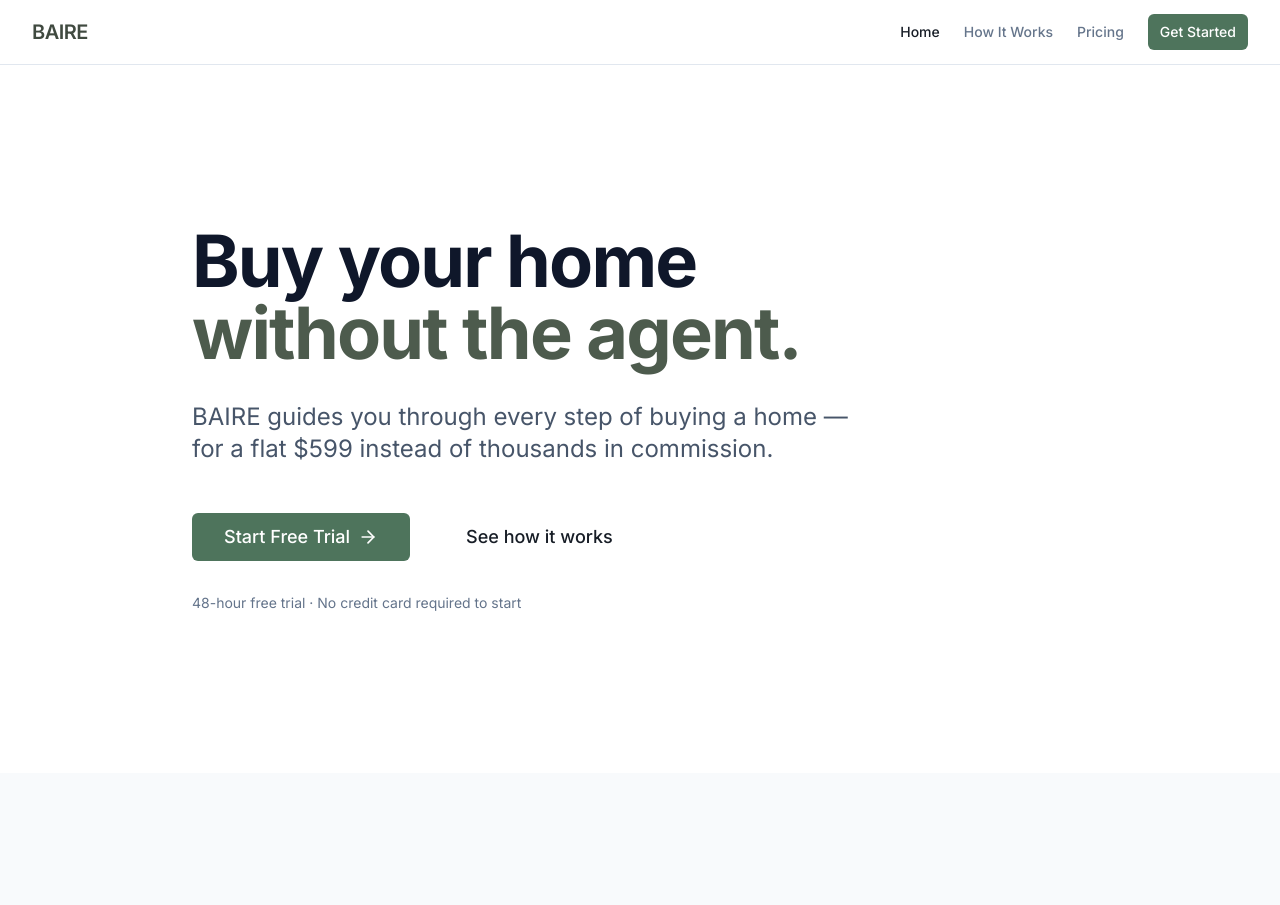
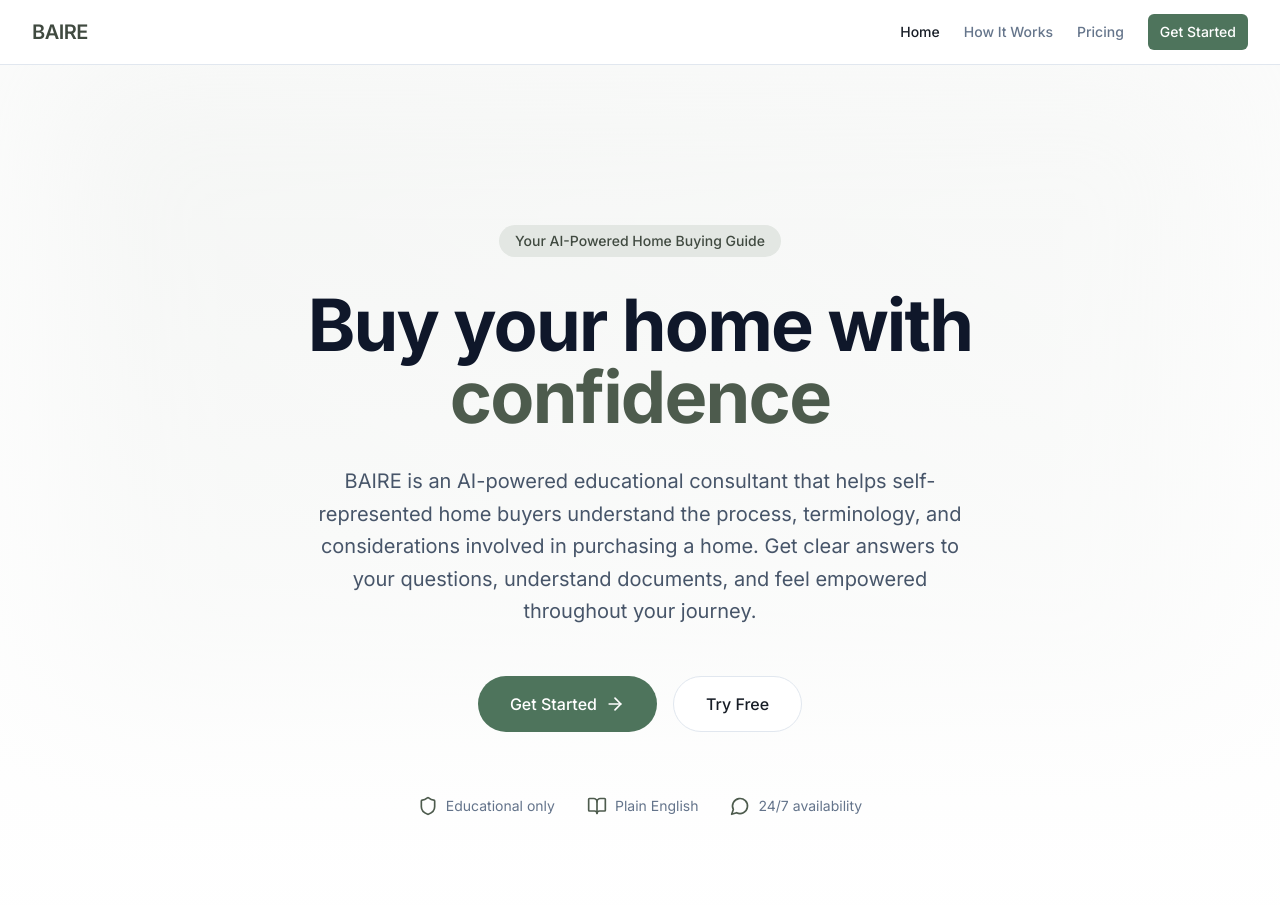
Before and after one commit to geoffbailey114/baireapp, a Next.js app: page / in a window 1280 px wide. Shown: the top 905 px of the page. Built offline with nearby package versions, Linux system fonts and the light colour scheme.

Commit message:
Update hero.tsx

```diff
--- a/components/hero.tsx
+++ b/components/hero.tsx
@@ -1,44 +1,91 @@
 'use client'
 
 import Link from 'next/link'
-import { ArrowRight } from 'lucide-react'
+import { motion } from 'framer-motion'
+import { ArrowRight, Shield, BookOpen, MessageCircle } from 'lucide-react'
 import { Button } from '@/components/ui/button'
 
 export function Hero() {
   return (
-    <section className="relative bg-white">
+    <section className="relative overflow-hidden bg-gradient-to-b from-sage-50/50 to-white">
       <div className="container py-24 md:py-32 lg:py-40">
-        <div className="mx-auto max-w-4xl">
-          {/* Main headline - much larger, tighter line height */}
-          <h1 className="text-5xl md:text-6xl lg:text-7xl font-bold tracking-tight text-slate-900 leading-[1.1]">
-            Buy your home
-            <br />
-            <span className="text-sage-600">without the agent.</span>
-          </h1>
+        <div className="mx-auto max-w-3xl text-center">
+          <motion.div
+            initial={{ opacity: 0, y: 20 }}
+            animate={{ opacity: 1, y: 0 }}
+            transition={{ duration: 0.5 }}
+          >
+            <span className="inline-flex items-center rounded-full bg-sage-100 px-4 py-1.5 text-sm font-medium text-sage-700 mb-8">
+              Your AI-Powered Home Buying Guide
+            </span>
+          </motion.div>
 
-          {/* Subhead - more breathing room, shorter */}
-          <p className="mt-8 text-xl md:text-2xl text-slate-600 max-w-2xl leading-relaxed">
-            BAIRE guides you through every step of buying a home —
-            for a flat $599 instead of thousands in commission.
-          </p>
+          <motion.h1
+            initial={{ opacity: 0, y: 20 }}
+            animate={{ opacity: 1, y: 0 }}
+            transition={{ duration: 0.5, delay: 0.1 }}
+            className="text-5xl font-bold tracking-tight text-slate-900 sm:text-6xl md:text-7xl leading-[1.1]"
+          >
+            Buy your home with{' '}
+            <span className="text-sage-600">confidence</span>
+          </motion.h1>
 
-          {/* CTA - more prominence */}
-          <div className="mt-12 flex flex-col sm:flex-row gap-4">
-            <Button asChild size="xl" className="text-lg px-8 py-6">
-              <Link href="/signup">
-                Start Free Trial
+          <motion.p
+            initial={{ opacity: 0, y: 20 }}
+            animate={{ opacity: 1, y: 0 }}
+            transition={{ duration: 0.5, delay: 0.2 }}
+            className="mt-8 text-xl text-slate-600 leading-relaxed max-w-2xl mx-auto"
+          >
+            BAIRE is an AI-powered educational consultant that helps self-represented
+            home buyers understand the process, terminology, and considerations
+            involved in purchasing a home. Get clear answers to your questions,
+            understand documents, and feel empowered throughout your journey.
+          </motion.p>
+
+          <motion.div
+            initial={{ opacity: 0, y: 20 }}
+            animate={{ opacity: 1, y: 0 }}
+            transition={{ duration: 0.5, delay: 0.3 }}
+            className="mt-12 flex flex-col sm:flex-row items-center justify-center gap-4"
+          >
+            <Button asChild size="xl" className="text-base px-8 h-14 rounded-full">
+              <Link href="/pricing">
+                Get Started
                 <ArrowRight className="ml-2 h-5 w-5" />
               </Link>
             </Button>
-            <Button variant="ghost" size="xl" asChild className="text-lg">
-              <Link href="/how-baire-works">See how it works</Link>
+            <Button variant="outline" size="xl" asChild className="text-base px-8 h-14 rounded-full">
+              <Link href="/consultant">Try Free</Link>
             </Button>
-          </div>
+          </motion.div>
 
-          {/* Simple trust line - minimal */}
-          <p className="mt-8 text-sm text-slate-500">
-            48-hour free trial · No credit card required to start
-          </p>
+          {/* Trust indicators */}
+          <motion.div
+            initial={{ opacity: 0 }}
+            animate={{ opacity: 1 }}
+            transition={{ duration: 0.5, delay: 0.5 }}
+            className="mt-16 flex flex-wrap items-center justify-center gap-8 text-sm text-slate-500"
+          >
+            <div className="flex items-center gap-2">
+              <Shield className="h-5 w-5 text-sage-600" />
+              <span>Educational only</span>
+            </div>
+            <div className="flex items-center gap-2">
+              <BookOpen className="h-5 w-5 text-sage-600" />
+              <span>Plain English</span>
+            </div>
+            <div className="flex items-center gap-2">
+              <MessageCircle className="h-5 w-5 text-sage-600" />
+              <span>24/7 availability</span>
+            </div>
+          </motion.div>
+        </div>
+      </div>
+
+      {/* Background decoration */}
+      <div className="absolute inset-x-0 top-0 -z-10 h-full overflow-hidden">
+        <div className="absolute left-1/2 top-0 -translate-x-1/2 blur-3xl opacity-20">
+          <div className="aspect-[1155/678] w-[72rem] bg-gradient-to-tr from-sage-300 to-sage-100" />
         </div>
       </div>
     </section>
```
